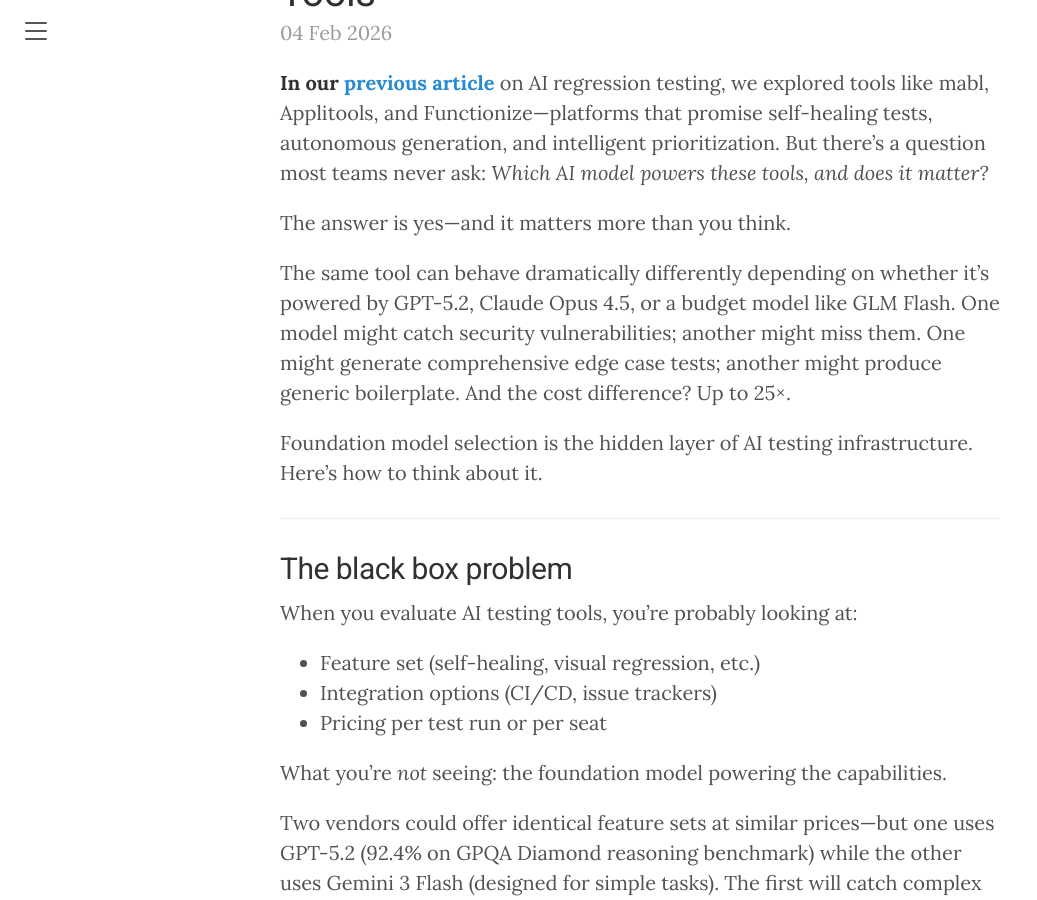
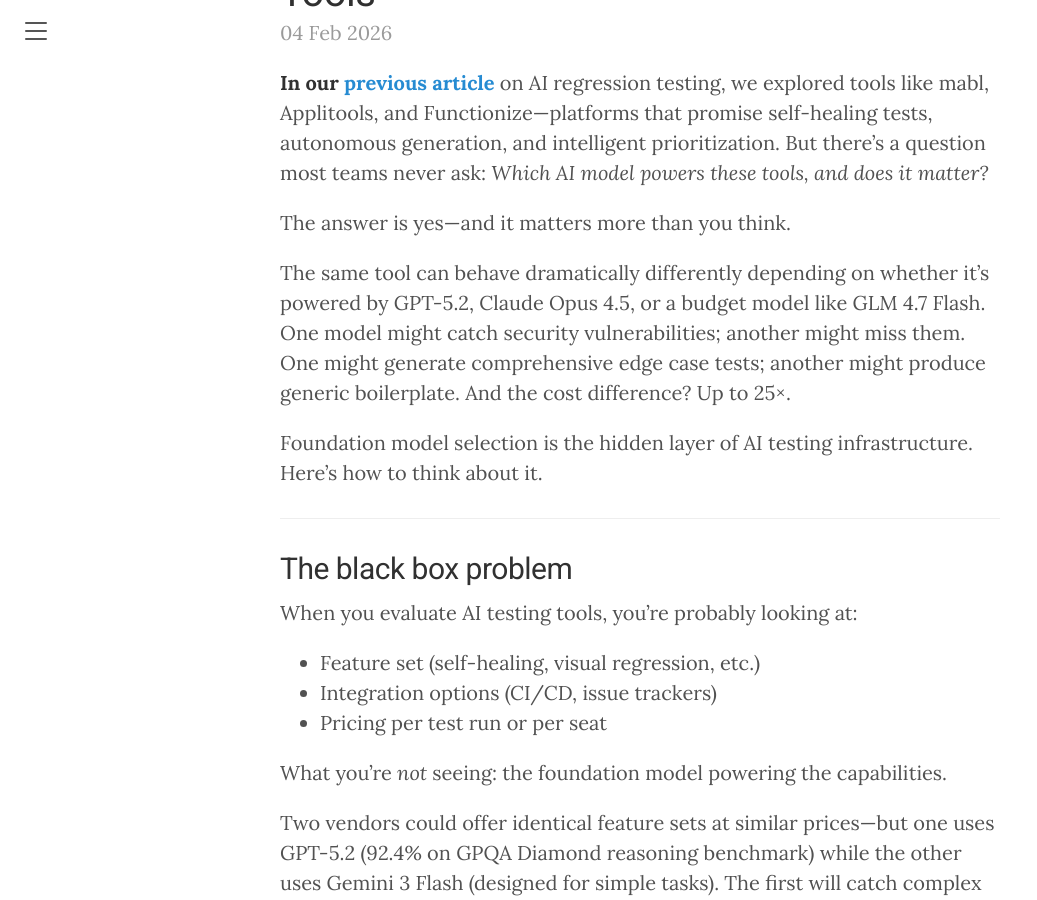
Before and after one commit to shrwnsan/research, a Jekyll site: the page built from _posts/2026-02-04-foundation-model-selection-ai-testing.md, in a window 1280 px wide and 900 px high, scrolled down 333 px. Shown: the whole window, without its empty margins (0-1037 px from the left). Built offline with Jekyll 4.4.1, drawn with Linux system fonts in a browser that asks for light colours; some of the changed text lies outside the part shown.

Commit message:
docs: correct "GLM Flash" to "GLM 4.7 Flash" for consistency
Update references in both foundation model selection articles to use
the full model name.

Co-Authored-By: GLM <zai-org@users.noreply.github.com>

````diff
--- a/_posts/2026-02-04-foundation-model-selection-ai-testing.md
+++ b/_posts/2026-02-04-foundation-model-selection-ai-testing.md
@@ -11,7 +11,7 @@
 
 The answer is yes—and it matters more than you think.
 
-The same tool can behave dramatically differently depending on whether it's powered by GPT-5.2, Claude Opus 4.5, or a budget model like GLM Flash. One model might catch security vulnerabilities; another might miss them. One might generate comprehensive edge case tests; another might produce generic boilerplate. And the cost difference? Up to 25×.
+The same tool can behave dramatically differently depending on whether it's powered by GPT-5.2, Claude Opus 4.5, or a budget model like GLM 4.7 Flash. One model might catch security vulnerabilities; another might miss them. One might generate comprehensive edge case tests; another might produce generic boilerplate. And the cost difference? Up to 25×.
 
 Foundation model selection is the hidden layer of AI testing infrastructure. Here's how to think about it.
 
@@ -186,7 +186,7 @@
     return "gpt-5-2"
 ```
 
-**Result:** 80% of tests run on ultra-cheap models (Haiku, GLM Flash), 15% on GPT-5.2, 5% on Claude Opus 4.5. Using Factory multipliers: (0.80 × 0.25) + (0.15 × 0.7) + (0.05 × 2) = **0.41× average** vs 2× all-Opus = ~80% cost reduction. Capability retained where it matters.
+**Result:** 80% of tests run on ultra-cheap models (Haiku, GLM 4.7 Flash), 15% on GPT-5.2, 5% on Claude Opus 4.5. Using Factory multipliers: (0.80 × 0.25) + (0.15 × 0.7) + (0.05 × 2) = **0.41× average** vs 2× all-Opus = ~80% cost reduction. Capability retained where it matters.
 
 ---
 
````
Also changed, not shown: _posts/2026-03-17-tiered-model-selection-in-practice.md (+1 -1 lines).
